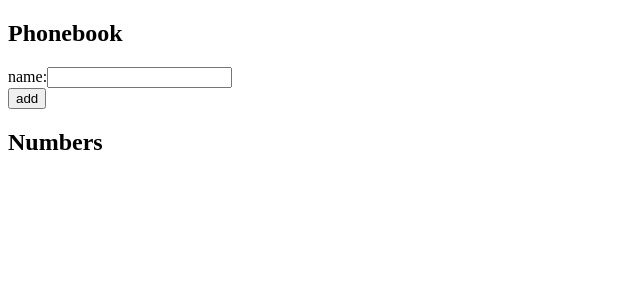
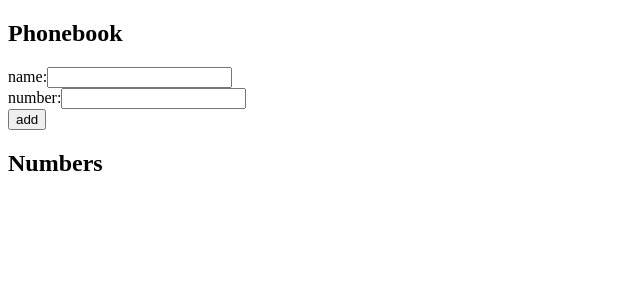
Before and after one commit to mauroperez055/fullstack-open-exercises, a React (Vite) app in the folder part2/phonebook/: page / in a window 1280 px wide. Shown: the top 300 px of the page, without its empty margins (0-640 px from the left). Built offline with nearby package versions, Linux system fonts and the light colour scheme.

Commit message:
Agrego actualizacion del ejercicio 2.8

```diff
--- a/part2/phonebook/src/App.jsx
+++ b/part2/phonebook/src/App.jsx
@@ -6,20 +6,29 @@ const App = () => {
     { name: ' ' }
   ]);
   const [newName, setNewName] = useState('');
+  const [newNumber, setNewNumber] = useState('');
 
   const addPerson = (event) => {
     event.preventDefault();
     console.log('button clicked', event.target);
     const personObject = {
-      name: newName
+      name: newName,
+      number: newNumber
     }
     if (persons.some(person => person.name.toLocaleUpperCase() === newName.toLocaleUpperCase())) {
       alert(`${newName} is already added to phonebook`);
       setNewName('');
+      setNewNumber('');
     } else {
       setPersons(persons.concat(personObject));
       setNewName('');
+      setNewNumber('');
     }
+  }
+
+  const handleNumberChange = (event) => {
+    console.log(event.target.value);
+    setNewNumber(event.target.value);
   }
 
   const handlePersonChange = (event) => {
@@ -33,10 +42,11 @@ const App = () => {
       <form onSubmit={addPerson}>
         <div>
           name:
-          <input
-            value={newName}
-            onChange={handlePersonChange}
-          />
+          <input value={newName} onChange={handlePersonChange} />
+        </div>
+        <div>
+          number:
+          <input value={newNumber} onChange={handleNumberChange} />
         </div>
         <div>
           <button type="submit">add</button>
--- a/part2/phonebook/src/components/Person.jsx
+++ b/part2/phonebook/src/components/Person.jsx
@@ -1,7 +1,7 @@
 const Person = ({ person }) => {
   console.log('debug: ', person);
   return (
-    <div>{person.name}</div>
+    <div>{person.name} {person.number}</div>
   )
 }
 
```
